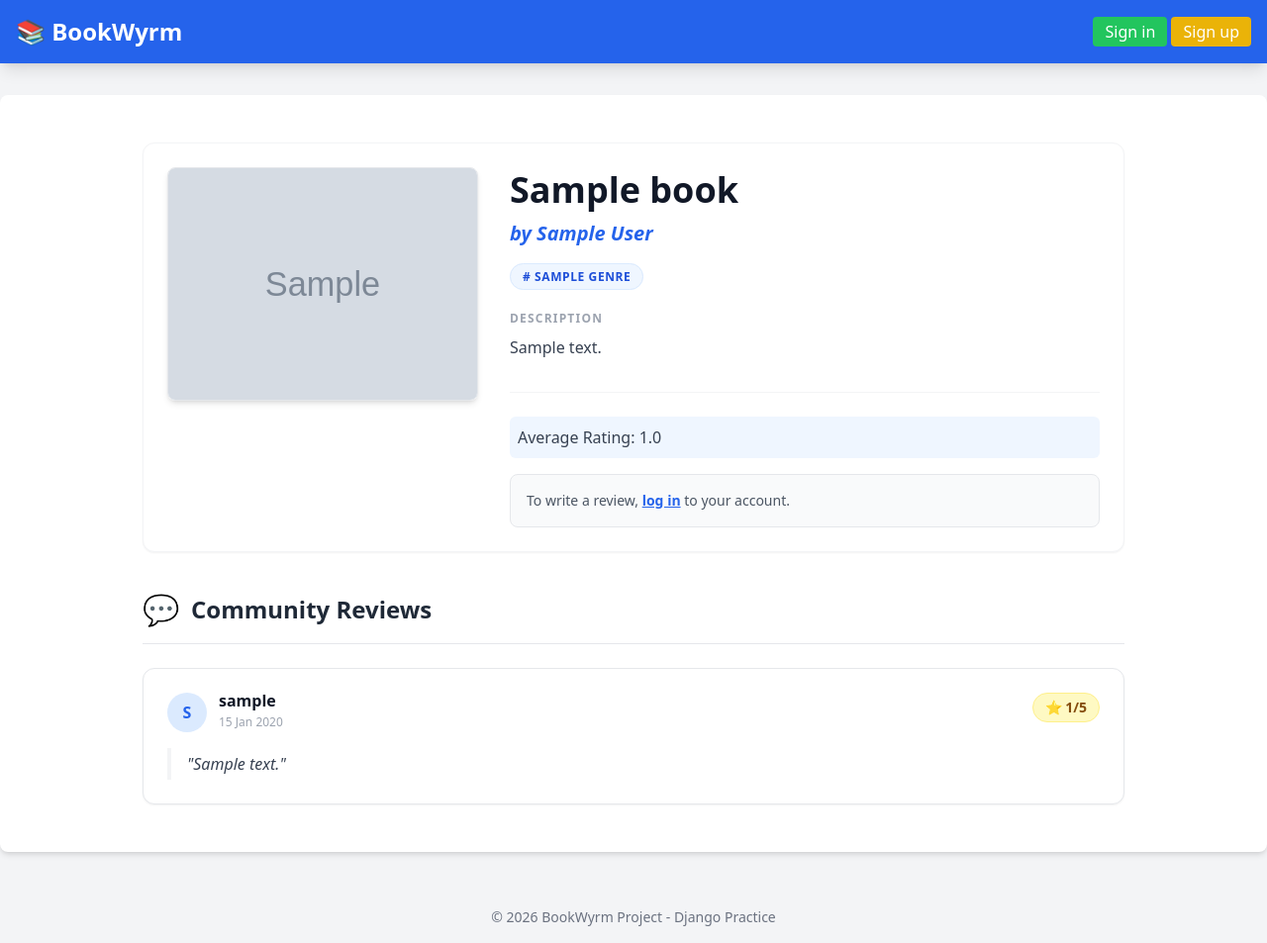
After one commit to snushev/book-wyrm, a Django app: page /1/ in a window 1280 px wide. The commit adds this page. Shown: the whole page at 99% size. Run offline with Django 5.2, Linux system fonts and the light colour scheme; tables that the repository leaves empty hold one stand-in row (values such as "Sample post"); grey boxes marked "Sample" are stand-in pictures; some libraries are stand-ins or nearby versions.

Commit message:
Completed CRUD functionallity of reviews and added tailwind styling

```diff
--- a/books/urls.py
+++ b/books/urls.py
@@ -4,9 +4,11 @@ from . import views
 from django.conf import settings
 
 urlpatterns = [
-    path('books/', views.BookListView.as_view(), name='book-list'),
-    path('books/<int:pk>/', views.BookDetailView.as_view(), name='book-detail'),
-    path('books/<int:pk>/review/', views.ReviewCreateView.as_view(), name='add-review')
+    path('', views.BookListView.as_view(), name='book-list'),
+    path('<int:pk>/', views.BookDetailView.as_view(), name='book-detail'),
+    path('<int:pk>/review/', views.ReviewCreateView.as_view(), name='add-review'),
+    path('review/<int:pk>/update/', views.ReviewUpdateView.as_view(), name='update-review'),
+    path('review/<int:pk>/delete/', views.ReviewDeleteView.as_view(), name='delete-review'),
 ]
 if settings.DEBUG:
     urlpatterns += static(settings.MEDIA_URL, document_root=settings.MEDIA_ROOT)
--- a/books/views.py
+++ b/books/views.py
@@ -1,7 +1,9 @@
 from django.shortcuts import render, reverse
-from django.views.generic import ListView, DetailView, CreateView
-from django.contrib.auth.mixins import LoginRequiredMixin
-from .models import Book, Review, Genre
+from django.views.generic import ListView, DetailView, CreateView, DeleteView
+from django.contrib.auth.mixins import LoginRequiredMixin, UserPassesTestMixin
+from django.views.generic.edit import UpdateView
+from django.urls import reverse_lazy
+from .models import Book, Review
 from .forms import ReviewForm
 
 # Create your views here.
@@ -46,3 +48,26 @@ class ReviewCreateView(LoginRequiredMixin, CreateView):
     def get_success_url(self):
         pk = self.object.book.pk
         return reverse('book-detail', kwargs={'pk': pk})
+
+class ReviewUpdateView(UserPassesTestMixin, UpdateView):
+    model = Review
+    fields = ["review", "rating"]
+    template_name = "books/create_review.html"
+
+    def get_success_url(self):
+        return reverse('book-detail', kwargs={'pk': self.object.book.pk})
+
+    def test_func(self):
+        review = self.get_object()
+        return self.request.user == review.user
+
+class ReviewDeleteView(UserPassesTestMixin, DeleteView):
+    model = Review
+    template_name = "books/delete_review.html"
+
+    def get_success_url(self):
+        return reverse('book-detail', kwargs={'pk': self.object.book.pk})
+
+    def test_func(self):
+        review = self.get_object()
+        return self.request.user == review.user
--- a/templates/books/book_detail.html
+++ b/templates/books/book_detail.html
@@ -3,34 +3,38 @@
 {% block title %}{{ book.title }}{% endblock title %}
 
 {% block content %}
-<div class="max-w-5xl mx-auto py-8">
+<div class="max-w-5xl mx-auto py-8 px-4">
     <div class="flex flex-col md:flex-row gap-8 bg-white p-6 rounded-xl shadow-sm border border-gray-100 mb-10">
         <div class="w-full md:w-1/3 shrink-0">
             {% if book.cover %}
-                <img src="{{ book.cover.url }}" alt="{{ book.title }}" class="w-full h-auto rounded-lg shadow-md border">
+                <img src="{{ book.cover.url }}" alt="{{ book.title }}" class="w-full h-auto rounded-lg shadow-md border border-gray-200">
             {% else %}
-                <div class="w-full h-64 bg-gray-200 flex items-center justify-center rounded-lg text-gray-400 italic">No cover</div>
+                <div class="w-full h-64 bg-gray-100 flex items-center justify-center rounded-lg text-gray-400 italic border-2 border-dashed">
+                    No cover available
+                </div>
             {% endif %}
         </div>
 
         <div class="w-full md:w-2/3 flex flex-col">
-            <h1 class="text-4xl font-black text-gray-900 mb-2">{{ book.title }}</h1>
+            <h1 class="text-4xl font-black text-gray-900 mb-2 leading-tight">{{ book.title }}</h1>
             <p class="text-xl text-blue-600 font-semibold mb-4 italic">by {{ book.author }}</p>
 
             <div class="mb-6">
-                <span class="bg-gray-100 text-gray-700 px-3 py-1 rounded-full text-sm font-bold uppercase tracking-wider">
+                <span class="bg-blue-50 text-blue-700 px-3 py-1 rounded-full text-xs font-bold uppercase tracking-wider border border-blue-100">
                     # {{ book.genre }}
                 </span>
             </div>
 
-            <div class="text-gray-700 leading-relaxed mb-8">
-                <h3 class="text-xs font-bold uppercase text-gray-400 mb-2">Description</h3>
-                {{ book.description }}
+            <div class="text-gray-700 leading-relaxed mb-8 flex-grow">
+                <h3 class="text-xs font-bold uppercase text-gray-400 mb-2 tracking-widest">Description</h3>
+                <p>{{ book.description }}</p>
             </div>
 
             <div class="mt-auto pt-6 border-t border-gray-100">
+                {% include "common/avg_rating.html" %}
+
                 {% if user_has_reviewed %}
-                    <div class="flex items-center text-green-600 font-bold bg-green-50 p-3 rounded-lg w-fit">
+                    <div class="flex items-center text-green-700 font-bold bg-green-50 p-3 rounded-lg border border-green-100 w-fit">
                         <span class="mr-2 text-xl">✅</span> You already reviewed this book.
                     </div>
                 {% elif user.is_authenticated %}
@@ -38,39 +42,16 @@
                         Write a review
                     </a>
                 {% else %}
-                    <p class="text-gray-600">
-                        To write a review, <a href="{% url 'login' %}" class="text-blue-600 font-bold underline">log in</a>.
-                    </p>
+                    <div class="bg-gray-50 p-4 rounded-lg border border-gray-200">
+                        <p class="text-gray-600 text-sm">
+                            To write a review, <a href="{% url 'login' %}" class="text-blue-600 font-bold underline hover:text-blue-800">log in</a> to your account.
+                        </p>
+                    </div>
                 {% endif %}
             </div>
         </div>
     </div>
 
-    <div class="space-y-6">
-        <h2 class="text-2xl font-bold text-gray-800 flex items-center">
-            <span class="mr-2">💬</span> Reviews
-        </h2>
-
-        <div class="grid grid-cols-1 gap-4">
-            {% for review in book.reviews.all reversed %}
-                <div class="bg-white p-5 rounded-lg border border-gray-200 shadow-sm">
-                    <div class="flex justify-between items-center mb-3">
-                        <span class="font-black text-gray-800">{{ review.user.username }}</span>
-                        <span class="bg-yellow-100 text-yellow-800 px-2 py-1 rounded text-sm font-bold">
-                             ⭐ {{ review.rating }}/5
-                        </span>
-                    </div>
-                    <p class="text-gray-700 italic mb-3">"{{ review.review }}"</p>
-                    <div class="text-xs text-gray-400">
-                        Published at: {{ review.publication_date|date:"d M Y" }}
-                    </div>
-                </div>
-            {% empty %}
-                <div class="bg-gray-50 p-10 text-center rounded-lg border-2 border-dashed border-gray-200 text-gray-400">
-                    Be the first to review this book!
-                </div>
-            {% endfor %}
-        </div>
-    </div>
+    {% include "books/reviews.html" %}
 </div>
 {% endblock content %}
--- a/templates/books/book_list.html
+++ b/templates/books/book_list.html
@@ -23,10 +23,12 @@
         <h1 class="text-4xl font-black text-gray-800 mb-2">{{ book.title }}</h1>
         <p class="text-xl text-blue-600 mb-4 font-semibold">by {{ book.author }}</p>
 
-        <div class="bg-blue-50 p-4 rounded-md mb-6 border-l-4 border-blue-500">
+        <div class="bg-blue-50 p-4 rounded-md mb-4 border-l-4 border-blue-500">
             <h3 class="font-bold text-blue-800 uppercase text-xs mb-1">Description: </h3>
             <p class="text-gray-700 leading-relaxed">{{ book.description }}</p>
         </div>
+
+        {% include "common/avg_rating.html" %}
 
         <span class="inline-block bg-gray-200 rounded-full px-3 py-1 text-sm font-semibold text-gray-700">
             #{{ book.genre }}
--- /dev/null
+++ b/templates/books/reviews.html
@@ -0,0 +1,52 @@
+<div class="space-y-6">
+        <h2 class="text-2xl font-bold text-gray-800 flex items-center border-b pb-4">
+            <span class="mr-3 text-3xl">💬</span> Community Reviews
+        </h2>
+
+        <div class="grid grid-cols-1 gap-6">
+            {% for review in book.reviews.all reversed %}
+                <div class="bg-white p-6 rounded-xl border border-gray-200 shadow-sm hover:shadow-md transition-shadow">
+                    <div class="flex justify-between items-start mb-4">
+                        <div class="flex items-center gap-3">
+                            <div class="h-10 w-10 bg-blue-100 rounded-full flex items-center justify-center text-blue-600 font-bold uppercase">
+                                {{ review.user.username|slice:":1" }}
+                            </div>
+                            <div>
+                                <span class="block font-black text-gray-900 leading-none">{{ review.user.username }}</span>
+                                <span class="text-xs text-gray-400">{{ review.publication_date|date:"d M Y" }}</span>
+                            </div>
+                        </div>
+
+                        <div class="flex items-center gap-4">
+                            <span class="bg-yellow-100 text-yellow-800 px-3 py-1 rounded-full text-sm font-black border border-yellow-200">
+                                ⭐ {{ review.rating }}/5
+                            </span>
+
+                            {% if review.user == request.user %}
+                            <div class="flex items-center bg-gray-50 rounded-lg p-1 border">
+                                <a href="{% url "update-review" review.pk %}" class="text-gray-500 hover:text-blue-600 p-1.5 rounded-md transition hover:bg-white" title="Edit">
+                                    <svg xmlns="http://www.w3.org/2000/svg" class="w-5 h-5" fill="none" viewBox="0 0 24 24" stroke="currentColor">
+                                        <path stroke-linecap="round" stroke-linejoin="round" stroke-width="2" d="M11 5H6a2 2 0 00-2 2v11a2 2 0 002 2h11a2 2 0 002-2v-5m-1.414-9.414a2 2 0 112.828 2.828L11.828 15H9v-2.828l8.586-8.586z" />
+                                    </svg>
+                                </a>
+                                <a href="{% url "delete-review" review.pk %}" class="text-gray-500 hover:text-red-600 p-1.5 rounded-md transition hover:bg-white" title="Delete">
+                                    <svg xmlns="http://www.w3.org/2000/svg" class="w-5 h-5" fill="none" viewBox="0 0 24 24" stroke="currentColor">
+                                        <path stroke-linecap="round" stroke-linejoin="round" stroke-width="2" d="M19 7l-.867 12.142A2 2 0 0116.138 21H7.862a2 2 0 01-1.995-1.858L5 7m5 4v6m4-6v6m1-10V4a1 1 0 00-1-1h-4a1 1 0 00-1 1v3M4 7h16" />
+                                    </svg>
+                                </a>
+                            </div>
+                            {% endif %}
+                        </div>
+                    </div>
+
+                    <div class="prose prose-sm max-w-none text-gray-700 italic border-l-4 border-gray-100 pl-4 py-1">
+                        "{{ review.review }}"
+                    </div>
+                </div>
+            {% empty %}
+                <div class="bg-gray-50 p-12 text-center rounded-2xl border-2 border-dashed border-gray-200">
+                    <p class="text-gray-400 font-medium">There are no reviews for this book yet. Be the first to share your thoughts!</p>
+                </div>
+            {% endfor %}
+        </div>
+    </div>
--- /dev/null
+++ b/templates/common/avg_rating.html
@@ -0,0 +1,3 @@
+<div class="bg-blue-50 p-2 rounded-md mb-4 ">
+            <h3 class="text-gray-700 leading-relaxed">Average Rating: {{ book.rating_avg }}</h3>
+        </div>
```
Also changed, not shown: books/models.py (+17 -7 lines), templates/books/create_review.html (+29 -7 lines), templates/books/delete_review.html (added, +33 -0 lines).
